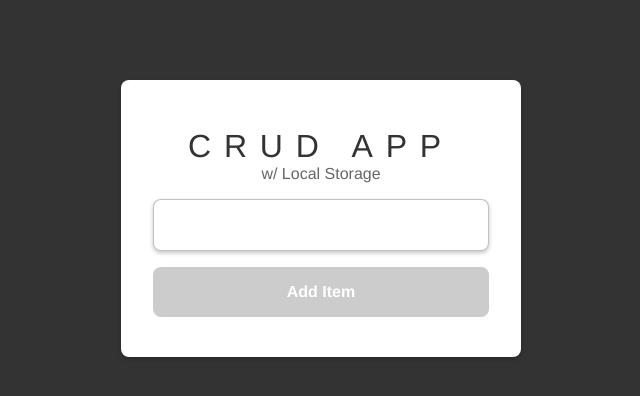
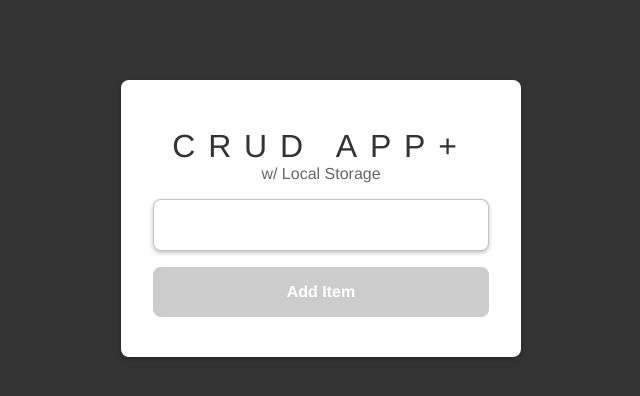
Before and after one commit to bmehder/bsm-crud, a Svelte app: page / in a window 1280 px wide. Shown: the top 396 px of the page, without its empty margins (319-959 px from the left). Built offline with nearby package versions, Linux system fonts and the light colour scheme.

Commit message:
changed title

```diff
--- a/src/App.svelte
+++ b/src/App.svelte
@@ -58,7 +58,7 @@
 <svelte:window on:keydown={(e) => e.code === "Enter" && value && addToList()} />
 
 <main>
-  <Header title="CRUD App" subTitle="w/ Local Storage" />
+  <Header title="CRUD App+" subTitle="w/ Local Storage" />
 
   <Input {focus} bind:value />
 
```
Also changed, not shown: public/build/bundle.js, 1 other file (tests, documents, lock files or other folders).
